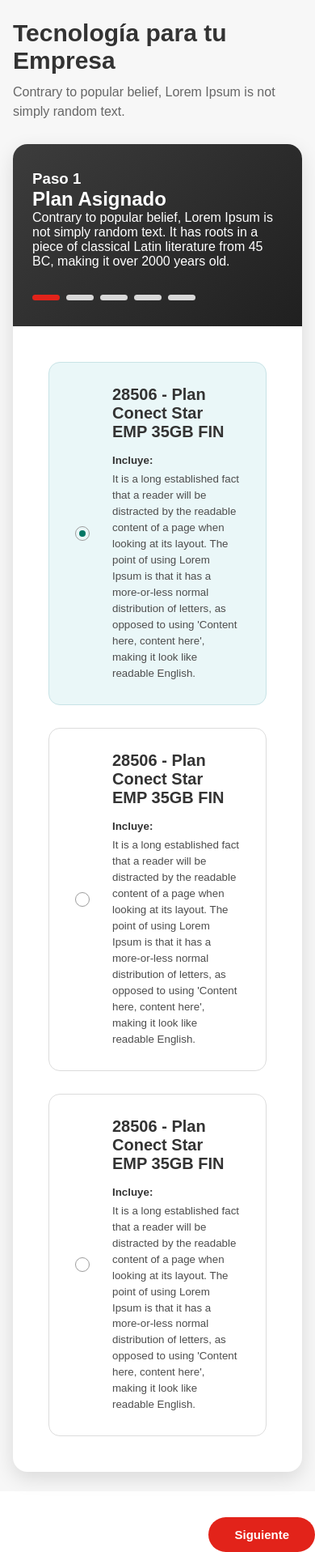
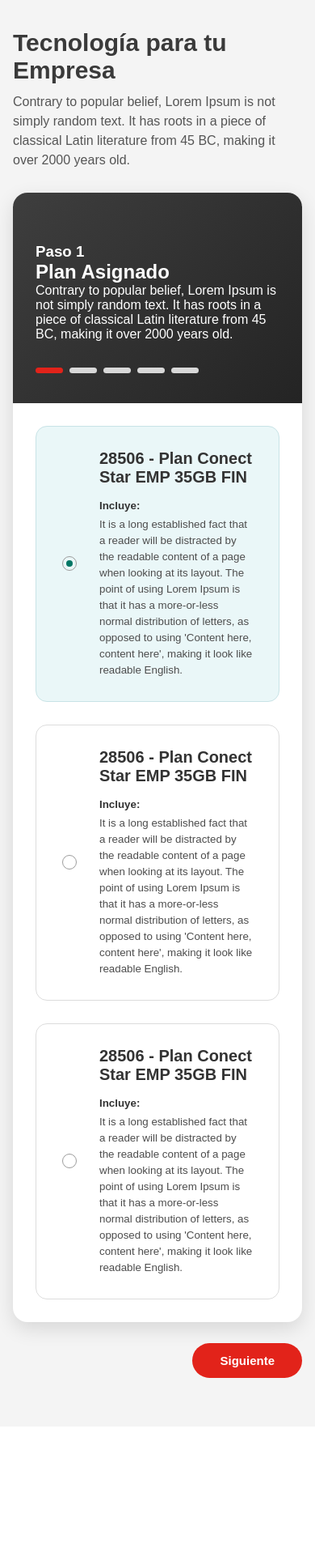
Before and after one commit to AlexisLeCo/prueba-hitss, a React (Vite) app: page / in a window 390 px wide. Shown: the whole page at 81% size. After the commit the page ends 1762 px from the top, so only its background shows below. Built offline with nearby package versions, Linux system fonts and the light colour scheme.

Commit message:
Se hace el fix de layout y la alineacion de navegacion del page 1

```diff
--- a/src/App.jsx
+++ b/src/App.jsx
@@ -19,30 +19,43 @@ function App() {
   };
 
   const restart = () => {
-  setCurrentStep(1);
-};
+    setCurrentStep(1);
+  };
 
-  switch (currentStep) {
-    case 1:
-      return <Step1 nextStep={nextStep} />;
+  if (currentStep === 6) {
+    return <Success restart={restart} />;
+  }
 
-    case 2:
-      return <Step2 nextStep={nextStep} prevStep={prevStep} />;
-    case 3:
-      return <Step3 nextStep={nextStep} prevStep={prevStep} />;
+  return (
+    <div className="page">
+      <header className="header">
+        <h1>Tecnología para tu Empresa</h1>
+        <p>
+          Contrary to popular belief, Lorem Ipsum is not simply random text. It
+          has roots in a piece of classical Latin literature from 45 BC, making
+          it over 2000 years old.
+        </p>
+      </header>
 
-    case 4:
-      return <Step4 nextStep={nextStep} prevStep={prevStep} />;
+      {currentStep === 1 && <Step1 nextStep={nextStep} />}
 
-    case 5:
-      return <Step5 nextStep={nextStep} prevStep={prevStep} />;
+      {currentStep === 2 && (
+        <Step2 nextStep={nextStep} prevStep={prevStep} />
+      )}
 
-    case 6:
-      return <Success restart={restart} />;
+      {currentStep === 3 && (
+        <Step3 nextStep={nextStep} prevStep={prevStep} />
+      )}
 
-    default:
-      return <Step1 nextStep={nextStep} />;
-  }
+      {currentStep === 4 && (
+        <Step4 nextStep={nextStep} prevStep={prevStep} />
+      )}
+
+      {currentStep === 5 && (
+        <Step5 nextStep={nextStep} prevStep={prevStep} />
+      )}
+    </div>
+  );
 }
 
 export default App;
--- a/src/components/Buttons/PrimaryButton.css
+++ b/src/components/Buttons/PrimaryButton.css
@@ -1,24 +1,26 @@
 .primary-button {
-  background: var(--primary-color);
-  color: white;
   border: none;
-  padding: 13px 32px;
+  padding: 13px 34px;
   border-radius: 999px;
   font-size: 15px;
-  font-weight: 600;
+  font-weight: 700;
   cursor: pointer;
 }
 
-.primary-button:hover {
-  background: var(--primary-dark);
+.primary-button.primary {
+  background: #e2231a;
+  color: white;
 }
 
-.primary-button.outline {
-  background: white;
-  color: var(--primary-color);
-  border: 1px solid var(--primary-color);
+.primary-button.primary:hover {
+  background: #c91f18;
 }
 
-.primary-button.outline:hover {
-  background: #fff3f2;
+.primary-button.dark {
+  background: #3a3a3a;
+  color: white;
 }
+
+.primary-button.dark:hover {
+  background: #242424;
+}
--- a/src/components/Buttons/PrimaryButton.jsx
+++ b/src/components/Buttons/PrimaryButton.jsx
@@ -2,10 +2,7 @@ import "./PrimaryButton.css";
 
 function PrimaryButton({ children, onClick, variant = "primary" }) {
   return (
-    <button
-      className={`primary-button ${variant === "outline" ? "outline" : ""}`}
-      onClick={onClick}
-    >
+    <button className={`primary-button ${variant}`} onClick={onClick}>
       {children}
     </button>
   );
--- a/src/components/Cards/PlanCard.css
+++ b/src/components/Cards/PlanCard.css
@@ -10,12 +10,10 @@
   grid-template-columns: 24px 1fr;
   gap: 22px;
   align-items: center;
-
   padding: 28px 32px;
   border: 1px solid #dcdcdc;
   border-radius: 14px;
-
-  background: #fff;
+  background: white;
   text-align: left;
   cursor: pointer;
   transition: 0.2s ease;
--- a/src/components/Navigation/WizardNavigation.css
+++ b/src/components/Navigation/WizardNavigation.css
@@ -1,5 +1,6 @@
 .wizard-navigation {
+  width: 100%;
   display: flex;
   justify-content: space-between;
-  margin-top: 32px;
+  align-items: center;
 }
--- a/src/components/Navigation/WizardNavigation.jsx
+++ b/src/components/Navigation/WizardNavigation.jsx
@@ -6,7 +6,7 @@ function WizardNavigation({ onBack, onNext, showBack = true }) {
     <div className="wizard-navigation">
       <div>
         {showBack && (
-          <PrimaryButton onClick={onBack} variant="outline">
+          <PrimaryButton onClick={onBack} variant="dark">
             Regresar
           </PrimaryButton>
         )}
--- a/src/components/layout/WizardLayout.css
+++ b/src/components/layout/WizardLayout.css
@@ -1,40 +1,45 @@
 .page {
   min-height: 100vh;
-  padding: 36px 80px;
-  background: #f7f7f7;
+  padding: 36px 0 60px;
+  background: #f4f4f4;
 }
 
 .header {
-  max-width: 1024px;
+  width: 1024px;
   margin: 0 auto 28px;
 }
 
 .header h1 {
   font-size: 30px;
   margin-bottom: 10px;
+  color: #3a3a3a;
 }
 
 .header p {
   max-width: 720px;
-  color: var(--muted-color);
+  color: #555;
   line-height: 1.5;
 }
 
+.wizard-wrapper {
+  width: 1024px;
+  margin: 0 auto;
+}
+
 .wizard-layout {
-  max-width: 1024px;
+  width: 100%;
   min-height: 560px;
-  margin: 0 auto;
   display: grid;
   grid-template-columns: 350px 1fr;
-  background: #fff;
+  background: #ffffff;
   border-radius: 18px;
   overflow: hidden;
   box-shadow: 0 8px 24px rgba(0, 0, 0, 0.12);
 }
 
 .sidebar {
-  background: linear-gradient(135deg, #3c3c3c, #202020);
-  color: #fff;
+  background: linear-gradient(135deg, #3e3e3e, #242424);
+  color: white;
   padding: 56px 28px 32px;
   display: flex;
   flex-direction: column;
@@ -42,35 +47,30 @@
 }
 
 .content {
-  padding: 48px 36px;
+  padding: 44px;
+}
+
+.wizard-actions {
+  margin-top: 26px;
+}
+
+@media (max-width: 1100px) {
+  .header,
+  .wizard-wrapper {
+    width: calc(100% - 32px);
+  }
 }
 
 @media (max-width: 768px) {
-  .page {
-    padding: 24px 16px;
-  }
-
   .wizard-layout {
     grid-template-columns: 1fr;
   }
 
   .sidebar {
-    padding: 32px 24px;
+    min-height: 260px;
   }
 
   .content {
-    padding: 32px 24px;
+    padding: 28px;
   }
 }
-.wizard-actions {
-  max-width: 1024px;
-  margin: 32px auto 0;
-}
-
-.wizard-actions .wizard-navigation {
-  justify-content: flex-end;
-}
-
-.content {
-  padding: 44px 44px;
-}
--- a/src/components/layout/WizardLayout.jsx
+++ b/src/components/layout/WizardLayout.jsx
@@ -1,26 +1,13 @@
 import "./WizardLayout.css";
 
-function WizardLayout({sidebar, children}) {
-    return (
-           <div className="page">
-      <header className="header">
-        <h1>Tecnología para tu Empresa</h1>
-        <p>
-          Contrary to popular belief, Lorem Ipsum is not simply random text.
-        </p>
-      </header>
+function WizardLayout({ sidebar, children }) {
+  return (
+    <div className="wizard-layout">
+      <aside className="sidebar">{sidebar}</aside>
 
-      <main className="wizard-layout">
-        <aside className="sidebar">
-          {sidebar}
-        </aside>
-
-        <section className="content">
-          {children}
-        </section>
-      </main>
+      <section className="content">{children}</section>
     </div>
-    )
+  );
 }
 
 export default WizardLayout;
--- a/src/pages/Step1.jsx
+++ b/src/pages/Step1.jsx
@@ -30,7 +30,7 @@ function Step1({ nextStep }) {
   ];
 
   return (
-    <>
+    <div className="wizard-wrapper">
       <WizardLayout
         sidebar={
           <StepSidebar
@@ -56,7 +56,7 @@ function Step1({ nextStep }) {
       <div className="wizard-actions">
         <WizardNavigation showBack={false} onNext={nextStep} />
       </div>
-    </>
+    </div>
   );
 }
 
```
